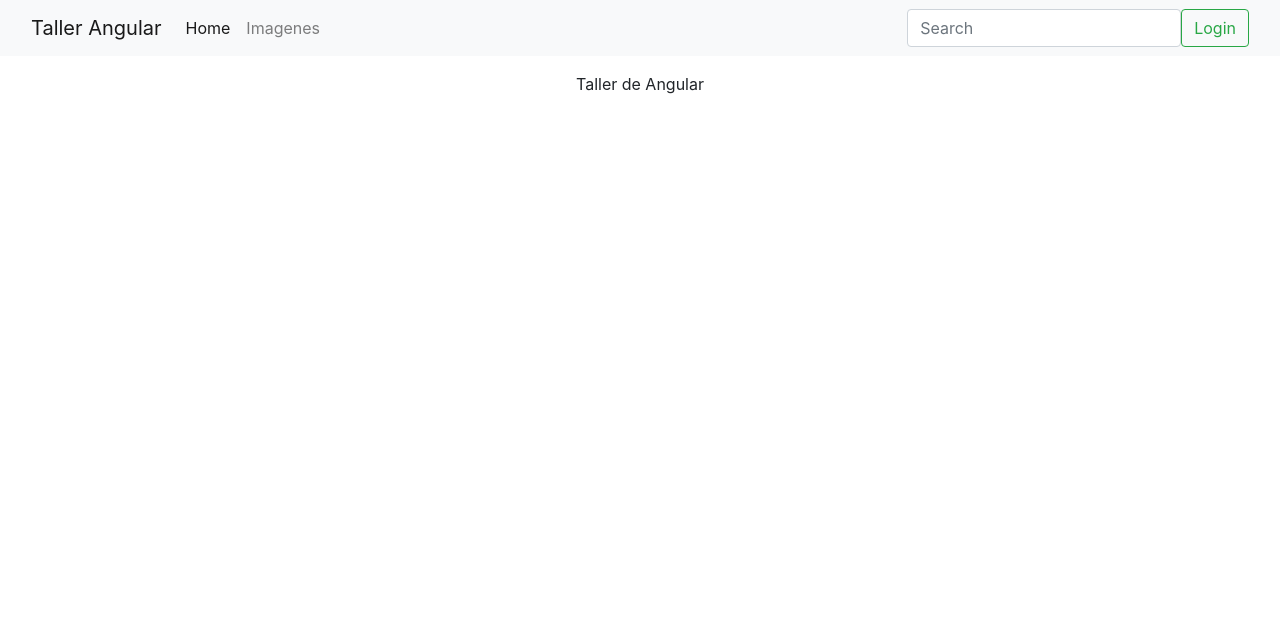
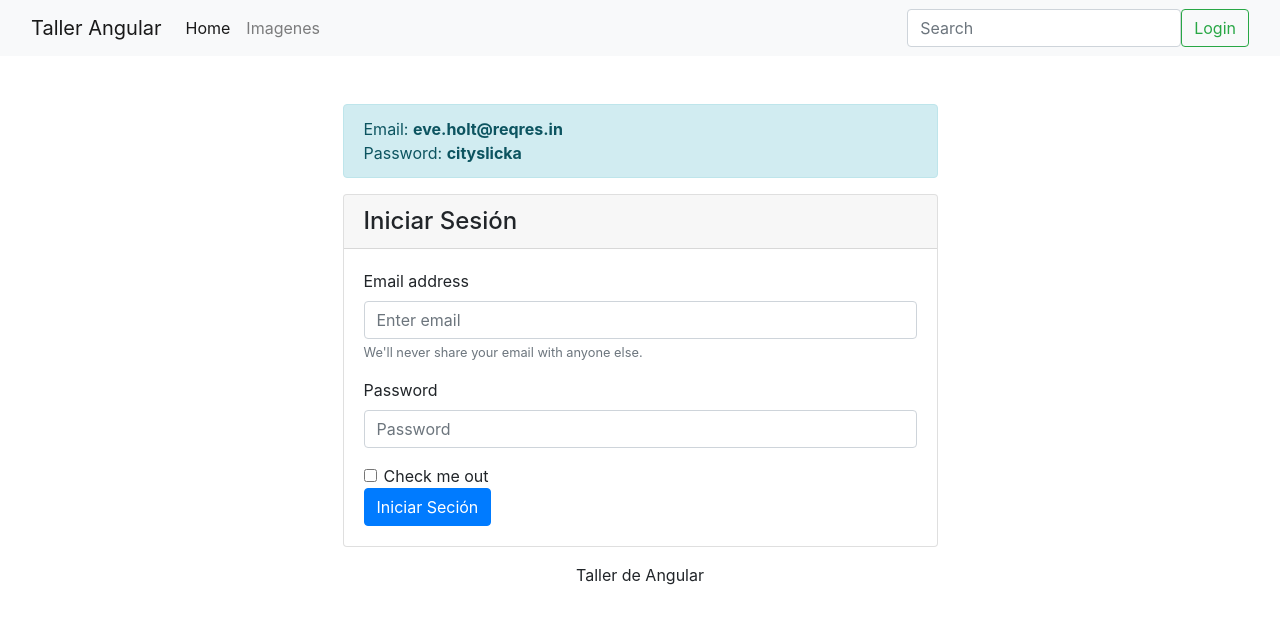
Before and after one commit to jose1182/Taller-PSP, an Angular app: page /login in a window 1280 px wide. Before the commit this address led to /. Shown: the top 624 px of the page. Built offline with nearby package versions, Linux system fonts and the light colour scheme.

Commit message:
login funcionando

```diff
--- a/src/app/app-routing.module.ts
+++ b/src/app/app-routing.module.ts
@@ -1,9 +1,14 @@
+import { LoginComponent } from './components/login/login.component';
 import { ImagesComponent } from './components/images/images.component';
 import { NgModule, Component } from '@angular/core';
 import { RouterModule, Routes } from '@angular/router';
 
 const routes: Routes = [
 
+  {
+    path:'login',
+    component: LoginComponent
+  },
   {
     path:'imagenes',
     component: ImagesComponent
--- a/src/app/app.component.html
+++ b/src/app/app.component.html
@@ -1,6 +1,6 @@
 <nav class="navbar navbar-expand-lg navbar-light bg-light">
   <div class="container-fluid">
-    <a class="navbar-brand" [routerLink]="[ '/home' ]">Taller Angular</a>
+    <a class="navbar-brand" [routerLink]="['/home']">Taller Angular</a>
     <button class="navbar-toggler" type="button" data-bs-toggle="collapse" data-bs-target="#navbarSupportedContent" aria-controls="navbarSupportedContent" aria-expanded="false" aria-label="Toggle navigation">
       <span class="navbar-toggler-icon"></span>
     </button>
@@ -15,7 +15,7 @@
       </ul>
       <form class="d-flex">
         <input class="form-control me-2" type="search" placeholder="Search" aria-label="Search">
-        <button class="btn btn-outline-success" type="submit">Login</button>
+        <button class="btn btn-outline-success" [routerLink]="['/login']" type="submit">Login</button>
       </form>
     </div>
   </div>
--- a/src/app/app.module.ts
+++ b/src/app/app.module.ts
@@ -1,3 +1,4 @@
+import { HttpClient, HttpClientModule } from '@angular/common/http';
 import { NgModule } from '@angular/core';
 import { BrowserModule } from '@angular/platform-browser';
 
@@ -14,7 +15,8 @@ import { ComponentsModule } from './components/components.module';
     BrowserModule,
     AppRoutingModule,
     NgbModule,
-    ComponentsModule
+    ComponentsModule,
+    HttpClientModule
   ],
   providers: [],
   bootstrap: [AppComponent]
--- /dev/null
+++ b/src/app/components/login/login.component.html
@@ -0,0 +1,39 @@
+<div class="col-md-6 offset-md-3 mt-5">
+    <div class="alert alert-info">
+        Email: <strong>eve.holt@reqres.in</strong><br/>
+        Password: <strong>cityslicka</strong>
+    </div>
+    <div *ngIf="error" class="alert alert-danger alert-dismissible fade show mt-2" role="alert">
+        <strong>Message!</strong> {{ error.error.error }}
+    </div>
+    <div class="card">
+        <h4 class="card-header">Iniciar Sesión</h4>
+            <div class="card-body">
+                <form [formGroup]="this.loginForm" (ngSubmit)="onSubmit()">
+                    <div class="form-group">
+                      <label for="exampleInputEmail1">Email address</label>
+                      <input type="email" formControlName="username" class="form-control" [ngClass]="{ 'is-invalid': submitted && f.username.errors }" id="exampleInputEmail1" aria-describedby="emailHelp" placeholder="Enter email">
+                      <small id="emailHelp" class="form-text text-muted">We'll never share your email with anyone else.</small>
+                      <div *ngIf="submitted && f.username.errors" class="invalid-feedback">
+                        <div *ngIf="f.username.errors.required">Email is required</div>
+                        <div *ngIf="f.username.errors.email">{{ f.username.value }} is not valid!</div>
+                    </div>
+                    </div>
+                    <div class="form-group">
+                      <label for="exampleInputPassword1">Password</label>
+                      <input type="password" formControlName="password" class="form-control" [ngClass]="{'is-invalid': submitted && f.password.errors}" id="exampleInputPassword1" placeholder="Password">
+                      <div *ngIf="submitted && f.password.errors" class="invalid-feedback">
+                        <div *ngIf="f.password.errors.required">Password is required</div>
+                    </div>
+                    </div>
+                    <div class="form-check">
+                      <input type="checkbox" class="form-check-input" id="exampleCheck1">
+                      <label class="form-check-label" for="exampleCheck1">Check me out</label>
+                    </div>
+                    <button [disabled]="loading" type="submit" class="btn btn-primary">Iniciar Seción
+                        <span *ngIf="loading" class="spinner-border spinner-border-sm mr-1"></span>
+                    </button>
+                </form>
+            </div>
+    </div>
+</div>
--- /dev/null
+++ b/src/app/components/login/login.component.ts
@@ -0,0 +1,64 @@
+import { ErrorModel } from './../../model/error.model';
+import { LoginService } from './../../services/login.service';
+import { Component, OnInit } from '@angular/core';
+import { FormBuilder, FormGroup, Validators } from '@angular/forms';
+import { LoginModel } from 'src/app/model/login.model';
+import { first } from 'rxjs/operators';
+
+@Component({
+  selector: 'app-login',
+  templateUrl: './login.component.html',
+  styleUrls: ['./login.component.css']
+})
+export class LoginComponent implements OnInit {
+
+  loginForm: FormGroup
+  submitted = false
+  loading = false
+  error: ErrorModel | null = null
+
+  constructor(
+    private formBuilder: FormBuilder,
+    private loginService: LoginService
+  ) {
+
+    this.loginForm = this.formBuilder.group({
+      username: ['', [Validators.required, Validators.email]],
+      password: ['', Validators.required]
+    })
+
+  }
+
+  get f() {
+    return this.loginForm.controls;
+  }
+
+  ngOnInit(): void {
+
+  }
+
+  onSubmit(){
+    this.submitted = true
+
+    if(this.loginForm.invalid){
+      return
+    }
+
+    this.loading = true
+
+    this.loginService.performLogin(new LoginModel(this.f.username.value,this.f.password.value, ''))
+    .pipe(first())
+    .subscribe(
+      data =>{
+        console.log('data: ', data)
+        this.error = null
+    },
+      error => {
+        console.log('error: ',error)
+        this.error = error
+        console.log(this.error)
+        this.loading = false
+    });
+  }
+
+}
--- /dev/null
+++ b/src/app/model/login.model.ts
@@ -0,0 +1,12 @@
+export class LoginModel{
+
+    public email!: String;
+    public password!:String;
+    public token!: String
+
+    constructor(email: String, password: String, token: String){
+        this.email = email;
+        this.password = password;
+        this.token = token
+    }
+}
--- /dev/null
+++ b/src/app/services/login.service.ts
@@ -0,0 +1,52 @@
+import { environment } from './../../environments/environment';
+import { LoginModel } from './../model/login.model';
+import { Injectable } from '@angular/core';
+import { BehaviorSubject, Observable } from 'rxjs';
+import { HttpClient } from '@angular/common/http';
+import { map } from 'rxjs/operators'
+import { Router } from '@angular/router';
+
+
+// si algo es succectible mejor crear una constante
+const LOGIN_KEY ='login'
+
+@Injectable({
+  providedIn: 'root'
+})
+export class LoginService {
+
+  // un objeto que se comportara como observable y como observador
+  private loginModelBehaviorSubject: BehaviorSubject<LoginModel | null>
+
+  public login: Observable<LoginModel | null> // Hay alguien logado?
+
+  //inhjectamos en servico router y HttpCient
+  constructor(private http: HttpClient, private route: Router) {
+    //inicializar
+    this.loginModelBehaviorSubject = new BehaviorSubject<LoginModel | null>(JSON.parse(<string>localStorage.getItem(LOGIN_KEY))); //TODO
+    this.login = this.loginModelBehaviorSubject.asObservable();
+
+  }
+
+  //Nos tenemos que suscribir al abservable
+  performLogin(entrada: LoginModel): Observable<LoginModel>{
+    //vamos a devolver el modelo tipo <LoginModel>
+    return this
+    .http
+    .post<LoginModel>(environment.loginUrl, entrada)
+    .pipe(map(respond => {
+      console.log('Login OK: ' + JSON.stringify(respond));
+      //emitir información a los suscriptores
+      this.loginModelBehaviorSubject.next(respond);
+      localStorage.setItem(LOGIN_KEY, JSON.stringify(respond));
+      return respond;
+    }))
+
+  }
+
+  perfomLogout(){
+    localStorage.removeItem(LOGIN_KEY);
+    this.loginModelBehaviorSubject.next(null);
+    this.route.navigate(['/login']);
+  }
+}
--- a/src/environments/environment.ts
+++ b/src/environments/environment.ts
@@ -3,7 +3,8 @@
 // The list of file replacements can be found in `angular.json`.
 
 export const environment = {
-  production: false
+  production: false,
+  loginUrl: 'https://reqres.in/api/login'
 };
 
 /*
```
Also changed, not shown: src/app/components/components.module.ts (+6 -3 lines), src/app/model/error.model.ts (added, +10 -0 lines), src/app/model/error.nested.ts (added, +9 -0 lines), src/app/components/login/login.component.css (added), 2 other files (tests, documents, lock files or other folders).
